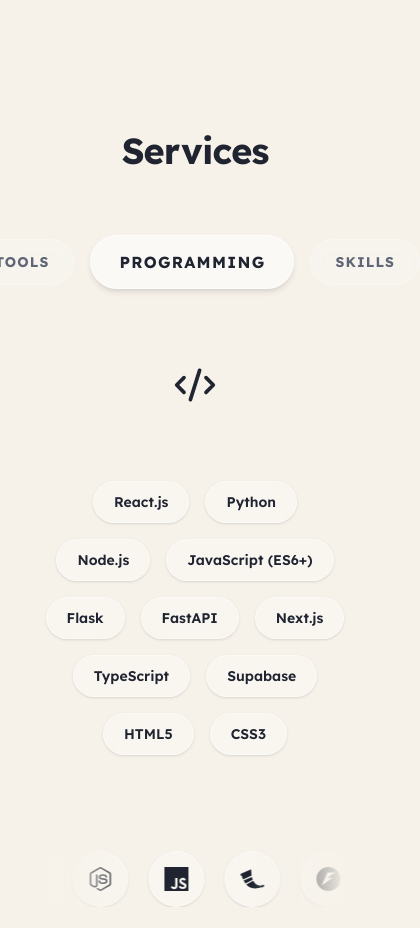
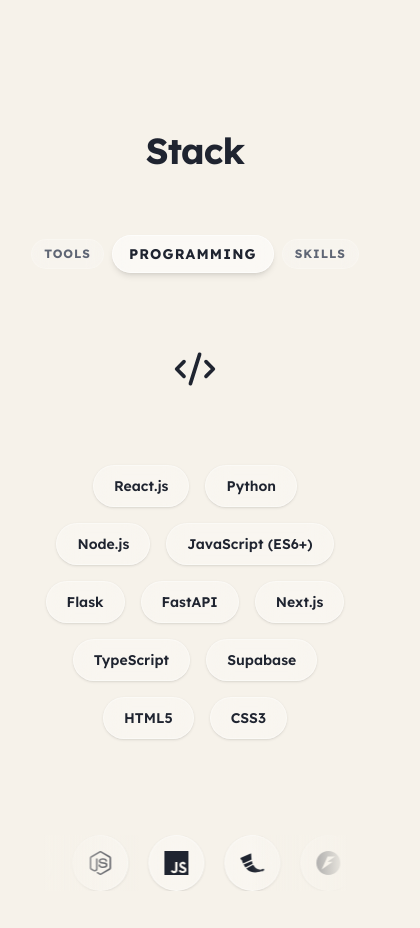
Before and after one commit to 0xkhingx/my-portfolio, a Next.js app: page / in a window 390 px wide. Shown: the part 1620-2548 px from the top of the page, 420 px wide, since content can reach past the window. Built offline with nearby package versions, Linux system fonts and the light colour scheme; a web font is replaced by a local one.

Commit message:
Rename Services → Stack, compress tabs on mobile

```diff
--- a/src/components/Services.tsx
+++ b/src/components/Services.tsx
@@ -117,10 +117,10 @@
     <section id="services" className="w-full flex justify-center bg-[#f6f2ea] py-32 md:py-44">
       <div className="w-[90%] max-w-[1100px] min-w-0 px-6 md:px-8 flex flex-col items-center">
         <h2 className="text-center text-[#1f2430] text-4xl md:text-5xl font-bold tracking-tight mb-16">
-          Services
+          Stack
         </h2>
 
-        <div className="flex items-center gap-4 md:gap-5 mb-16">
+        <div className="flex items-center gap-2 md:gap-5 mb-16">
           {categories.map((cat) => {
             const isCenter = cat === 'programming'
             return (
@@ -132,8 +132,8 @@
                 }}
                 className={`font-bold uppercase tracking-[0.08em] rounded-full transition-all duration-200 ${
                   isCenter
-                    ? 'text-base md:text-lg px-7 md:px-8 py-3.5 md:py-4'
-                    : 'text-sm md:text-base px-6 md:px-7 py-3 md:py-3.5'
+                    ? 'text-sm md:text-lg px-4 md:px-8 py-2 md:py-4'
+                    : 'text-xs md:text-base px-3 md:px-7 py-1.5 md:py-3.5'
                 } ${
                   activeCat === cat
                     ? isCenter
```
